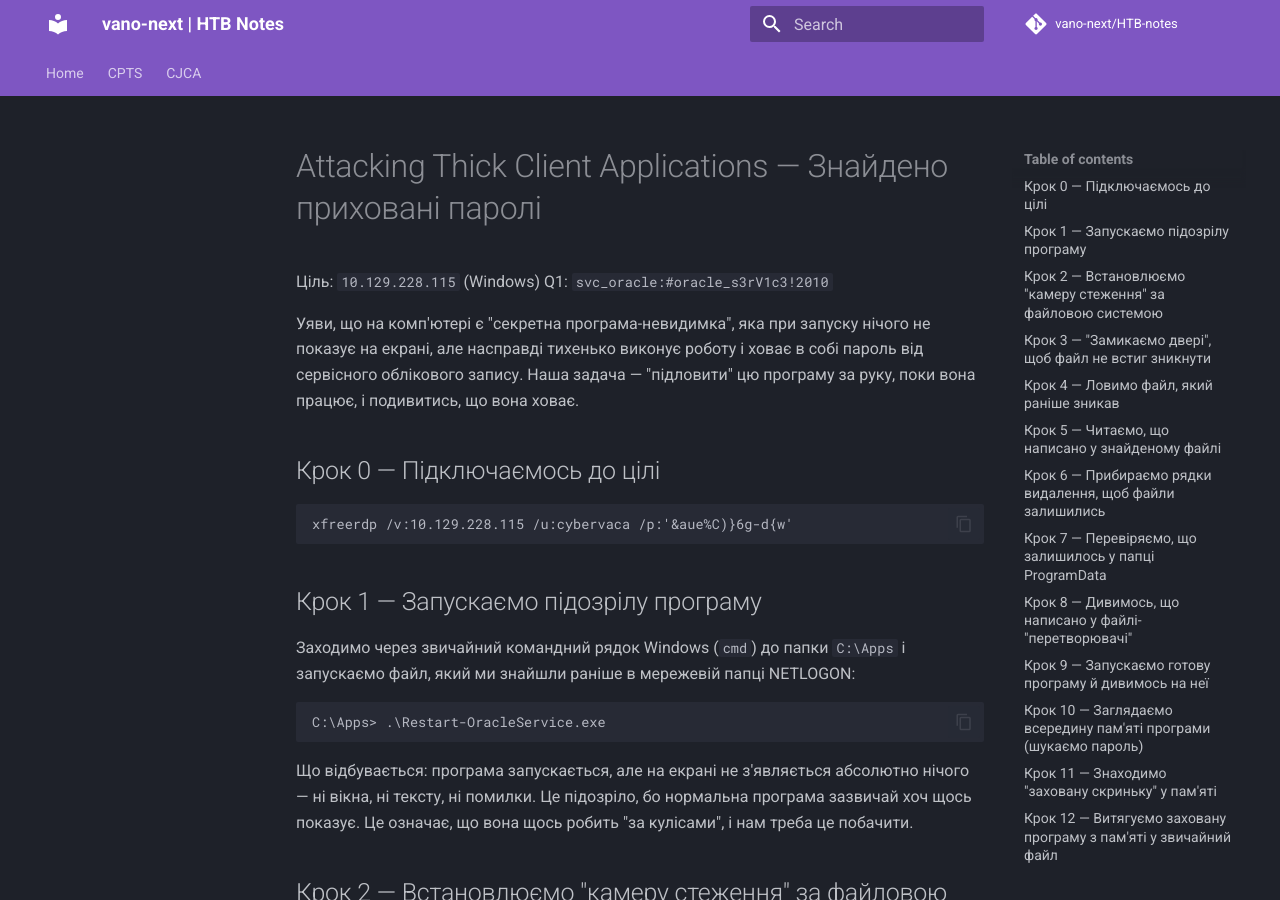
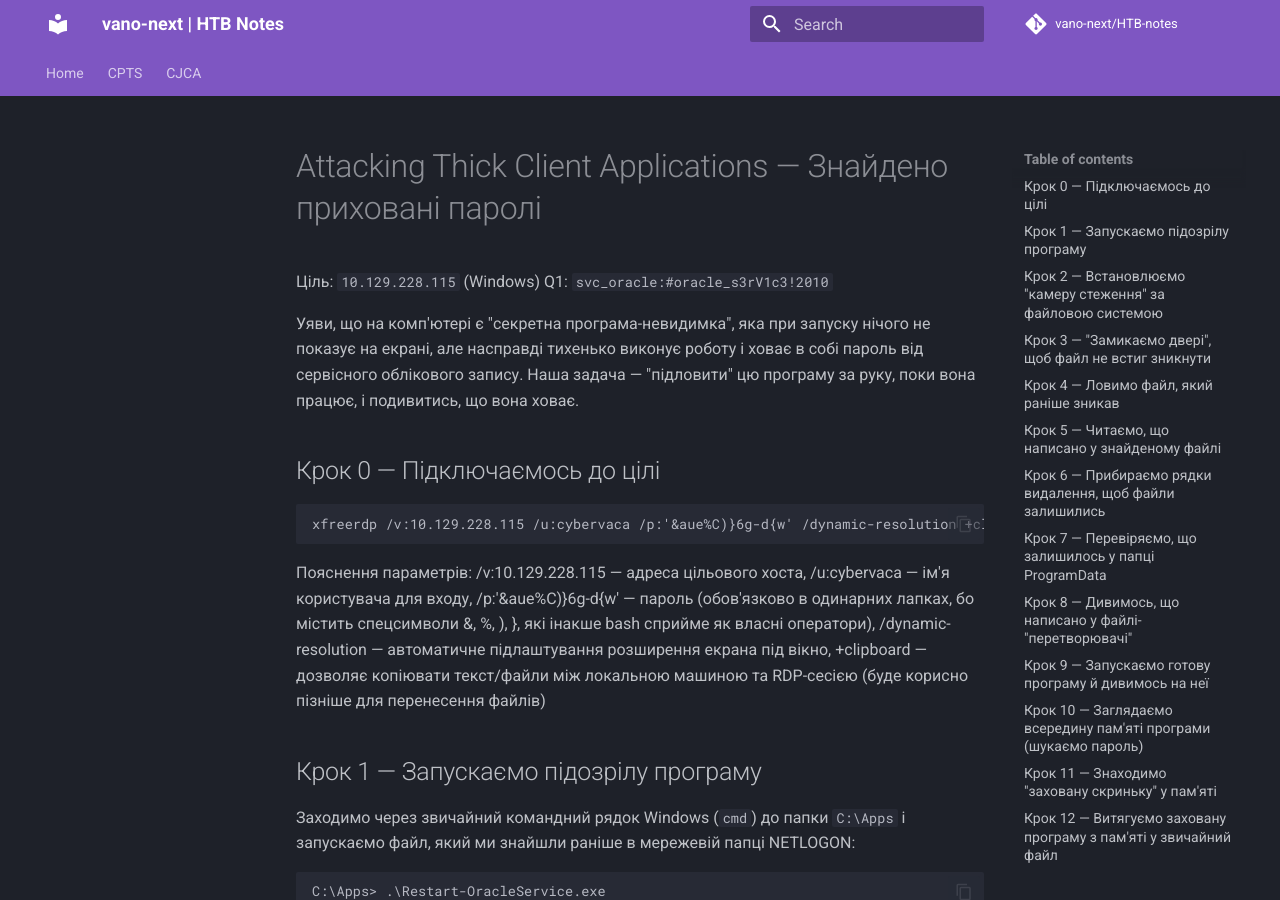
Before and after one commit to vano-next/HTB-notes, an MkDocs documentation site: the page built from docs/CPTS/Attacking-Common-Applications/Attacking-Thick-Client-Applications.md, in a window 1280 px wide and 900 px high. Built offline with MkDocs 1.6.1 and Material for MkDocs 9.7.7, drawn with Linux system fonts in a browser that asks for light colours; comment, search, counter and statistics services are not loaded.

Commit message:
Update Attacking-Thick-Client-Applications.md

````diff
--- a/docs/CPTS/Attacking-Common-Applications/Attacking-Thick-Client-Applications.md
+++ b/docs/CPTS/Attacking-Common-Applications/Attacking-Thick-Client-Applications.md
@@ -8,8 +8,14 @@ Q1: `svc_oracle:#oracle_s3rV1c3!2010`
 ## Крок 0 — Підключаємось до цілі
 
 ```cmd
-xfreerdp /v:10.129.228.115 /u:cybervaca /p:'&aue%C)}6g-d{w'
+xfreerdp /v:10.129.228.115 /u:cybervaca /p:'&aue%C)}6g-d{w' /dynamic-resolution +clipboard
 ```
+Пояснення параметрів:
+/v:10.129.228.115 — адреса цільового хоста,
+/u:cybervaca — ім'я користувача для входу,
+/p:'&aue%C)}6g-d{w' — пароль (обов'язково в одинарних лапках, бо містить спецсимволи &, %, ), }, які інакше bash сприйме як власні оператори),
+/dynamic-resolution — автоматичне підлаштування розширення екрана під вікно,
++clipboard — дозволяє копіювати текст/файли між локальною машиною та RDP-сесією (буде корисно пізніше для перенесення файлів)
 
 ## Крок 1 — Запускаємо підозрілу програму
 
````
